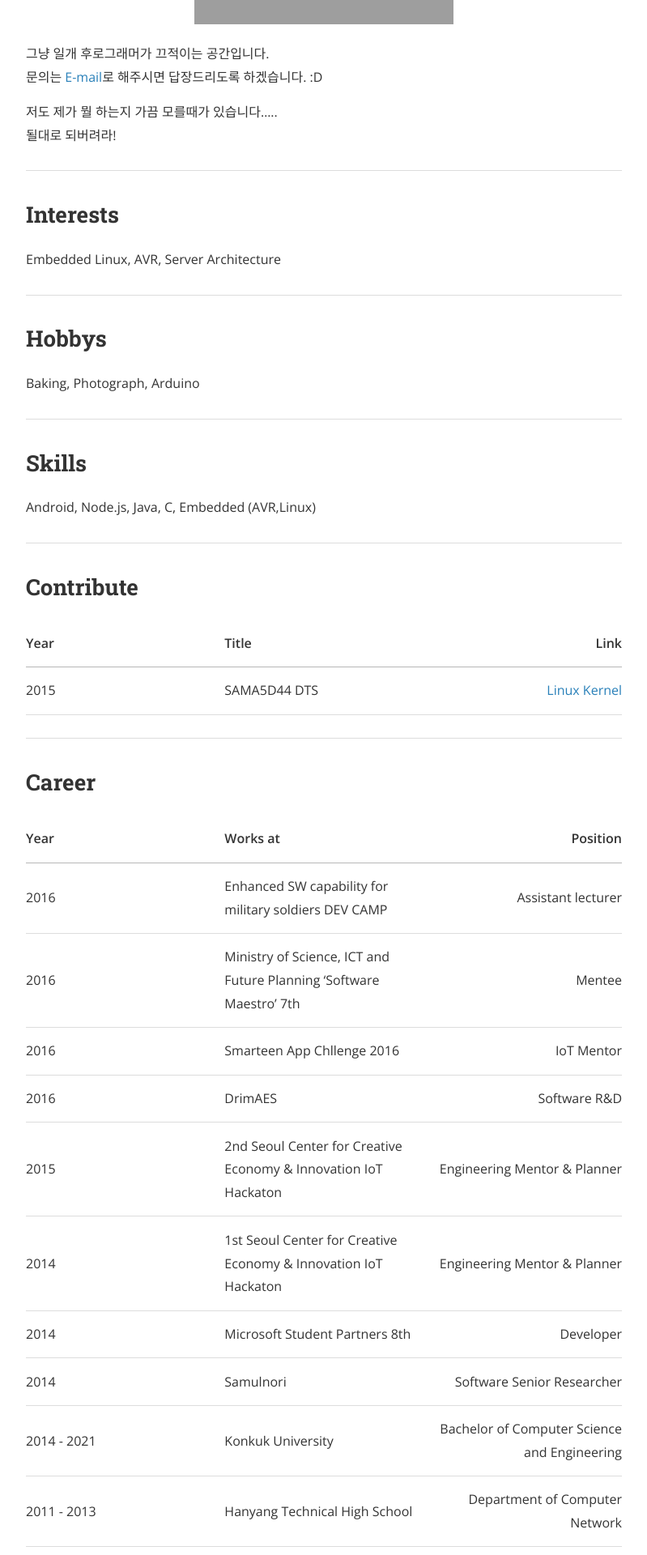
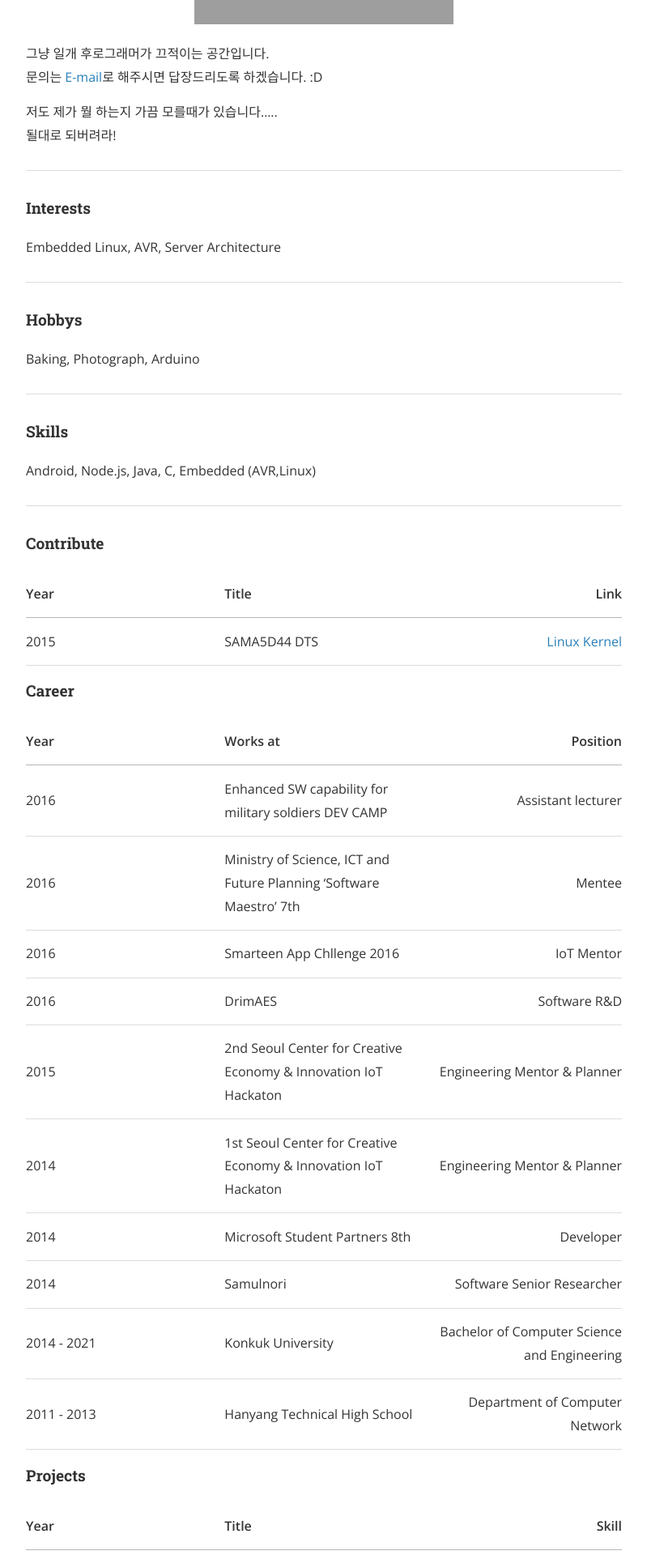
Before and after one commit to SuchangKo/suchangko.github.io, a Jekyll site: the page built from about.md, in a window 1280 px wide. Shown: the part 425-2345 px from the top of the page at 81% size, without its empty margins (240-1039 px from the left). Built offline with Jekyll 4.4.1, drawn with Linux system fonts in a browser that asks for light colours; nearby versions of some CDN libraries; a style sheet for code colours, icons or effects is not loaded; grey boxes are pictures that could not be loaded.

Commit message:
Add Introduce

```diff
--- a/about.md
+++ b/about.md
@@ -14,32 +14,32 @@ permalink: /about/
 
 _ _ _
 
-## Interests
+#### Interests
 
 Embedded Linux, AVR, Server Architecture
 
 _ _ _
 
-## Hobbys
+#### Hobbys
 
 Baking, Photograph, Arduino
 
 _ _ _
 
-## Skills
+#### Skills
 Android, Node.js, Java, C, Embedded (AVR,Linux)
 
 _ _ _
 
-## Contribute
+#### Contribute
 
 | Year | Title | Link |
 | --- | --- | ---: |
 | 2015 | SAMA5D44 DTS | [Linux Kernel][linux_kernel] |
 
-_ _ _
 
-## Career
+
+#### Career
 
 | Year | Works at | Position |
 | --- | --- | ---: |
@@ -54,9 +54,9 @@ _ _ _
 | 2014 - 2021 | Konkuk University | Bachelor of Computer Science and Engineering |
 | 2011 - 2013 | Hanyang Technical High School | Department of Computer Network |
 
-_ _ _
 
-## Projects
+
+#### Projects
 
 | Year | Title | Skill |
 | --- | --- | ---: |
```
